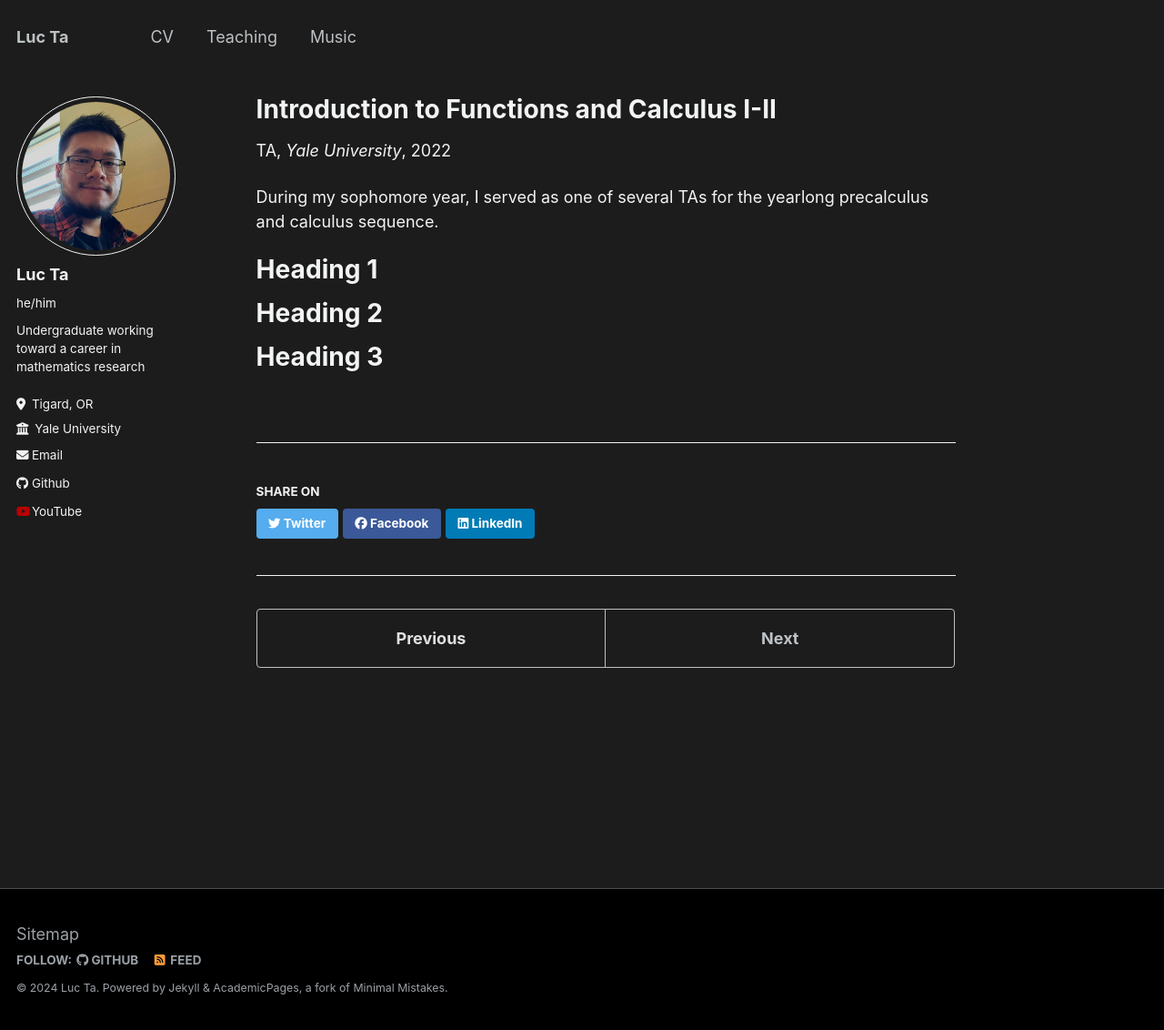
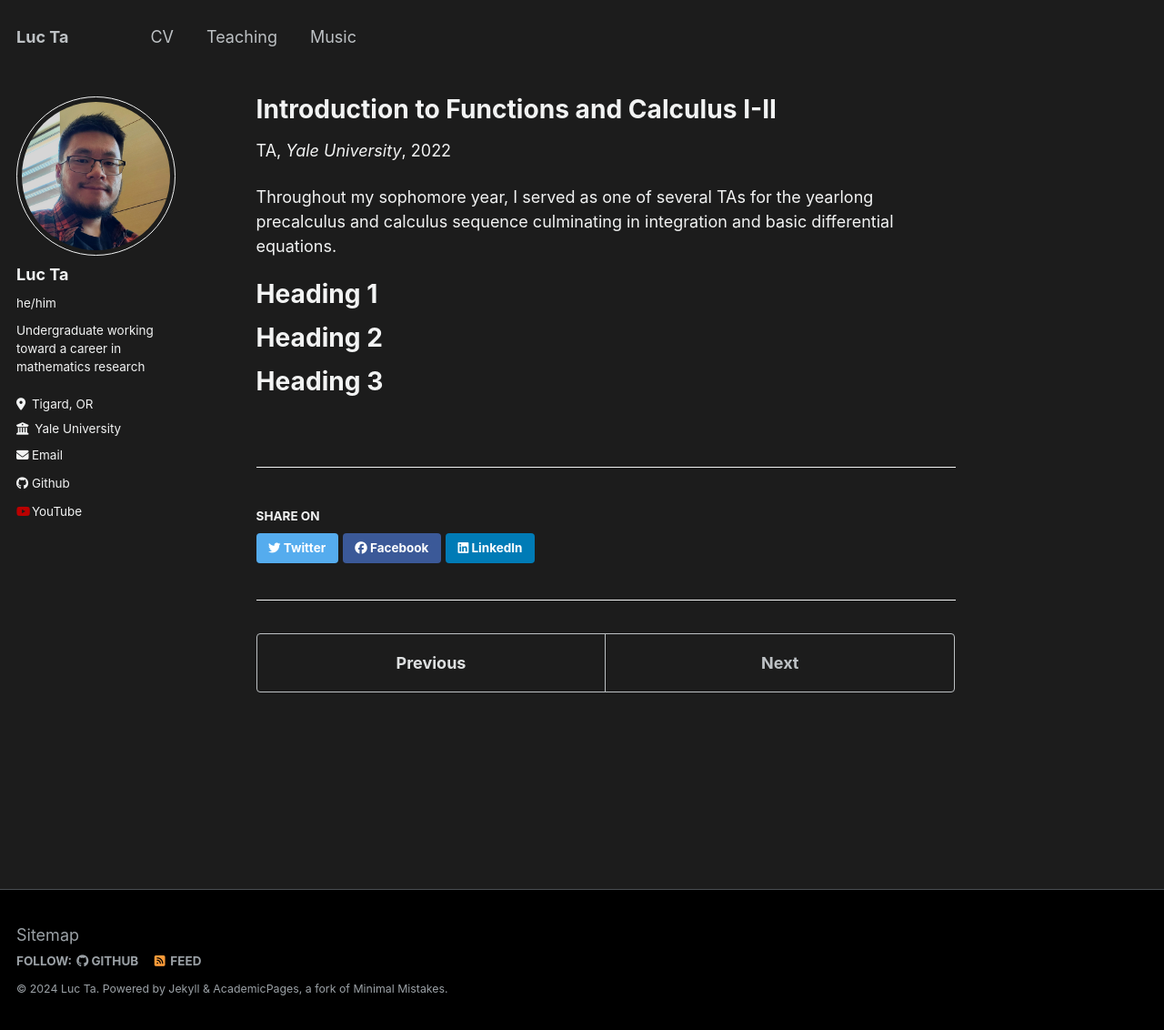
Before and after one commit to luc-ta/luc-ta.github.io, a Jekyll site: the page built from _teaching/2022-teaching.md, in a window 1280 px wide and 1132 px high. Shown: the whole window at 91% size. Built offline with Jekyll 4.4.1, drawn with Linux system fonts in a browser that asks for light colours.

Commit message:
Update 2022-teaching.md

```diff
--- a/_teaching/2022-teaching.md
+++ b/_teaching/2022-teaching.md
@@ -8,7 +8,7 @@ date: 2022-01-01
 location: "New Haven, CT"
 ---
 
-During my sophomore year, I served as one of several TAs for the yearlong precalculus and calculus sequence.
+Throughout my sophomore year, I served as one of several TAs for the yearlong precalculus and calculus sequence culminating in integration and basic differential equations.
 
 Heading 1
 ======
```
